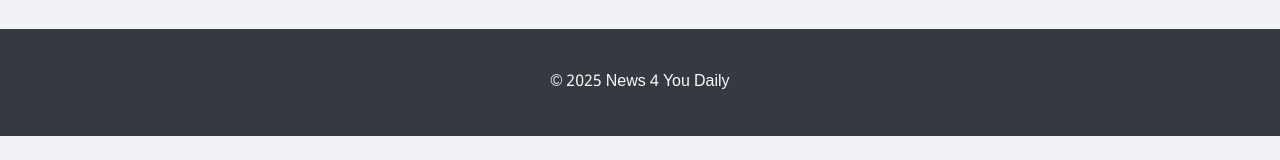
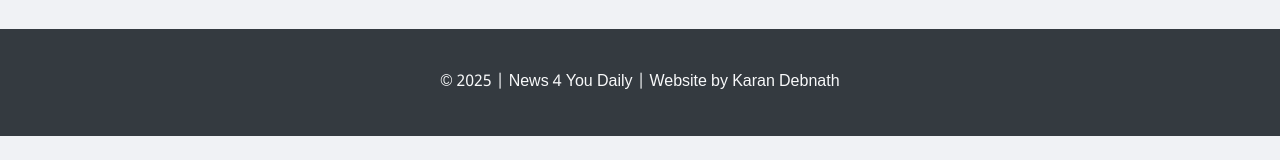
Before and after one commit to karan581/news4you, a React (Vite) app: page / in a window 1280 px wide. Shown: the part 299-459 px from the top of the page. Built offline with nearby package versions, Linux system fonts and the light colour scheme; no server answers.

Commit message:
Update Footer.jsx

```diff
--- a/src/components/Footer.jsx
+++ b/src/components/Footer.jsx
@@ -4,7 +4,7 @@
     return (
         <footer>
             <div className="container">
-                <p>&copy; 2025 News 4 You Daily</p>
+                <p>&copy; 2025 | News 4 You Daily | Website by Karan Debnath</p>
             </div>
         </footer>
     );
```
